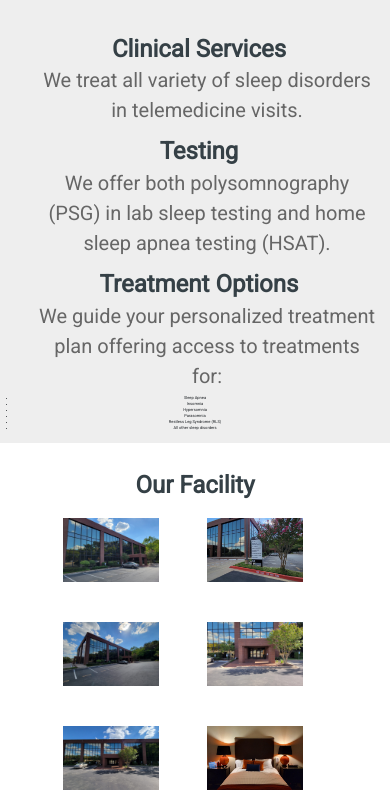
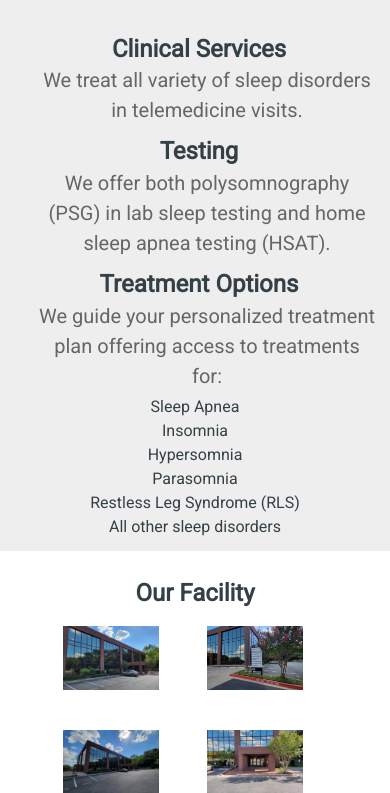
Before and after one commit to jpitman1010/SleepClinicLandingPage, a Flask app: page / in a window 390 px wide. Shown: the part 537-1330 px from the top of the page. Run offline with Flask 2, Linux system fonts and the light colour scheme; parts of the project's set-up code (start-up, migrations or seed data) failed here and were passed over; some libraries are stand-ins or nearby versions.

Commit message:
fixed small ul issues

```diff
--- a/server2.py
+++ b/server2.py
@@ -24,7 +24,7 @@ load_dotenv()
 value = os.getenv("value")
 secret = os.getenv("secret")
 do_not_reply = os.getenv("do_not_reply")
-schedulers_email = os.get("schedulers_email")
+schedulers_email = os.getenv("schedulers_email")
 
 
 
@@ -48,8 +48,8 @@ def email(subject, to_email, message, file=None):
     mail_item.Subject = subject
     mail_item.BodyFormat = 1
     mail_item.Body = message
-    mail_item.To = to_email
-    mail_item.From = do_not
+    mail_item.To = schedulers_email
+    mail_item.From = do_not_reply
 
     if file != None:
         if allowed_file(file.filename):
@@ -254,6 +254,6 @@ def referral_successful():
 
 if __name__ == '__main__':
 
-    app.run(host='localhost', debug=True, use_reloader=True, port=5000)
+    app.run(host='localhost', debug=True, use_reloader=True, port=7000)
 
-    # app.run(host='0.0.0.0', debug=True, use_reloader=True)
+    # app.run(host='127.0.0.1', debug=True, use_reloader=True)
--- a/static/css/styles.css
+++ b/static/css/styles.css
@@ -1046,6 +1046,14 @@ textarea:focus {
         color: #666;
     }
 
+    .about ul {
+        list-style:none;
+        font-size: 4rem;
+        color: var(--black);
+        text-align: center;
+    }
+
+
     .facility {
         min-height: 30vh;
     }
--- a/templates/index.html
+++ b/templates/index.html
@@ -72,7 +72,7 @@
                     <div class="box">
                         <h3><i class="fas fa-stethoscope"></i> Treatment Options</h3>
                         <p>We guide your personalized treatment plan offering access to treatments for:
-                            <ul>
+                            <ul style="list-style:none">
                                 <li>Sleep Apnea </li>
                                 <li>Insomnia </li>
                                 <li>Hypersomnia </li>
```
